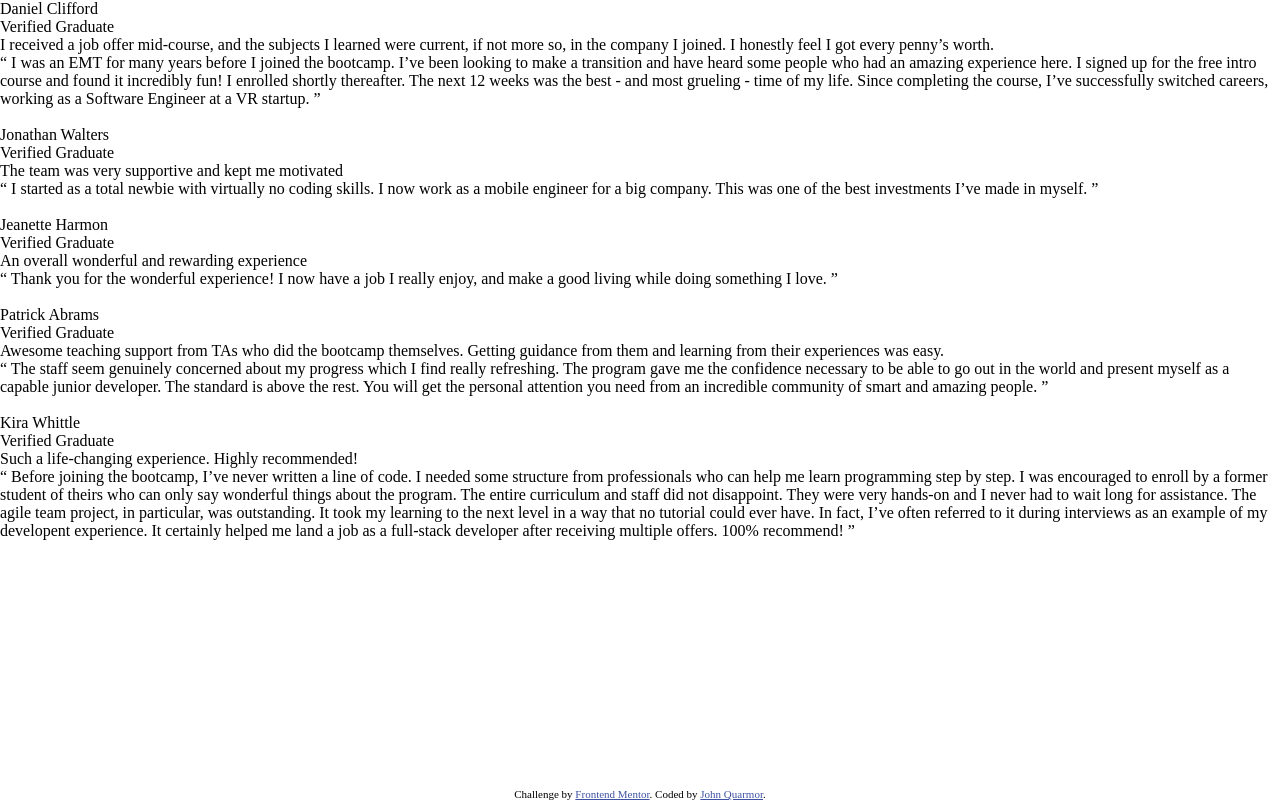
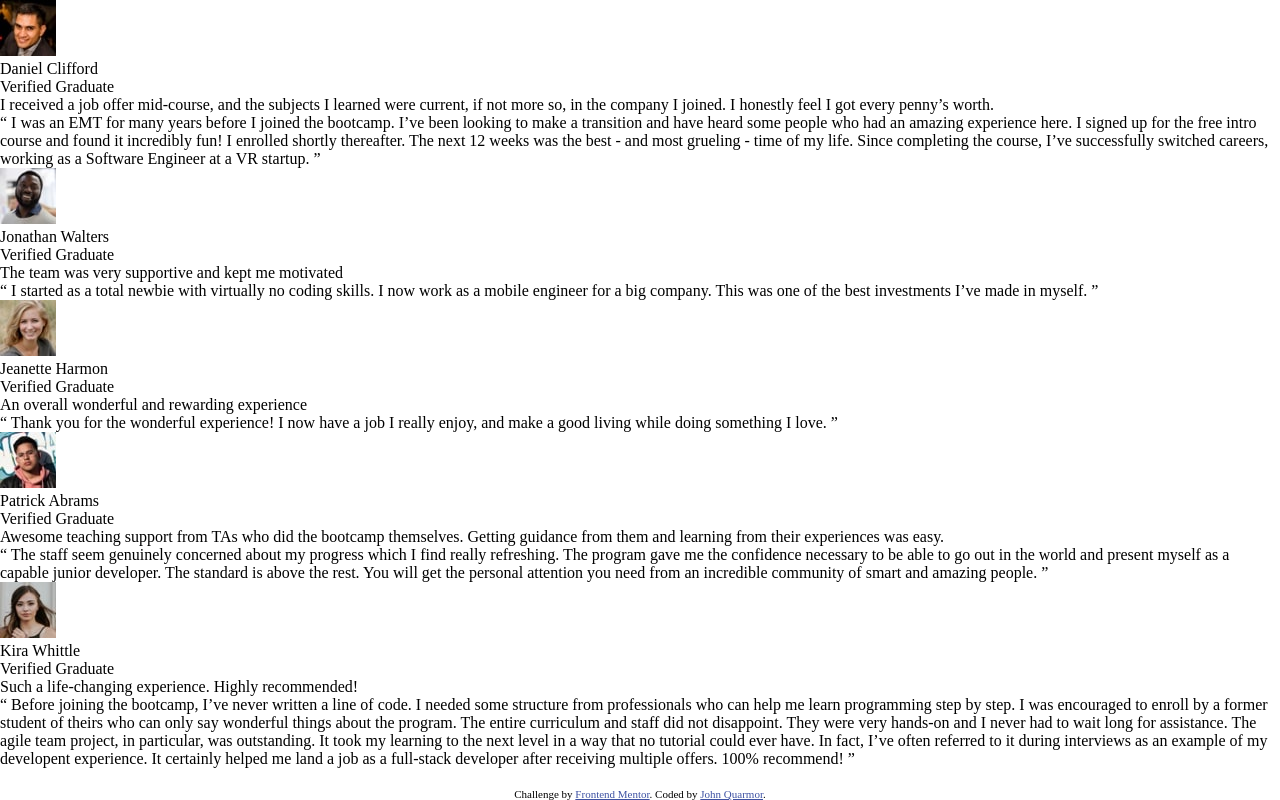
Before and after one commit to romrauq/testimonials-grid-section, a plain HTML site: page index.html in a window 1280 px wide. Drawn offline with Linux system fonts and the light colour scheme.

Commit message:
Added src file path values, class attributes & values to image elements.

```diff
--- a/index.html
+++ b/index.html
@@ -12,6 +12,7 @@
 		<div class="main-container">
 			<div class="grid-item daniel-grid">
 				<div class="header-row">
+					<img src="./resources/images/image-daniel.jpg" alt="" class="profile-image" />
 					<div>
 						<p class="testimonial-name">Daniel Clifford</p>
 						<p class="testimonial-job">Verified Graduate</p>
@@ -33,7 +34,7 @@
 
 			<div class="grid-item jonathan-grid">
 				<div class="header-row">
-					<img src="" alt="" />
+					<img src="./resources/images/image-jonathan.jpg" alt="" class="profile-image" />
 					<div>
 						<p class="testimonial-name">Jonathan Walters</p>
 						<p class="testimonial-job">Verified Graduate</p>
@@ -49,7 +50,7 @@
 
 			<div class="grid-item jeanette-grid">
 				<div class="header-row">
-					<img src="" alt="" />
+					<img src="./resources/images/image-jeanette.jpg" alt="" class="profile-image" />
 					<div>
 						<p class="testimonial-name">Jeanette Harmon</p>
 						<p class="testimonial-job">Verified Graduate</p>
@@ -64,7 +65,7 @@
 
 			<div class="grid-item patrick-grid">
 				<div class="header-row">
-					<img src="" alt="" />
+					<img src="./resources/images/image-patrick.jpg" alt="" class="profile-image" />
 					<div>
 						<p class="testimonial-name">Patrick Abrams</p>
 						<p class="testimonial-job">Verified Graduate</p>
@@ -85,7 +86,7 @@
 
 			<div class="grid-item kira-grid">
 				<div class="header-row">
-					<img src="" alt="" />
+					<img src="./resources/images/image-kira.jpg" alt="" class="profile-image" />
 					<div>
 						<p class="testimonial-name">Kira Whittle</p>
 						<p class="testimonial-job">Verified Graduate</p>
```
